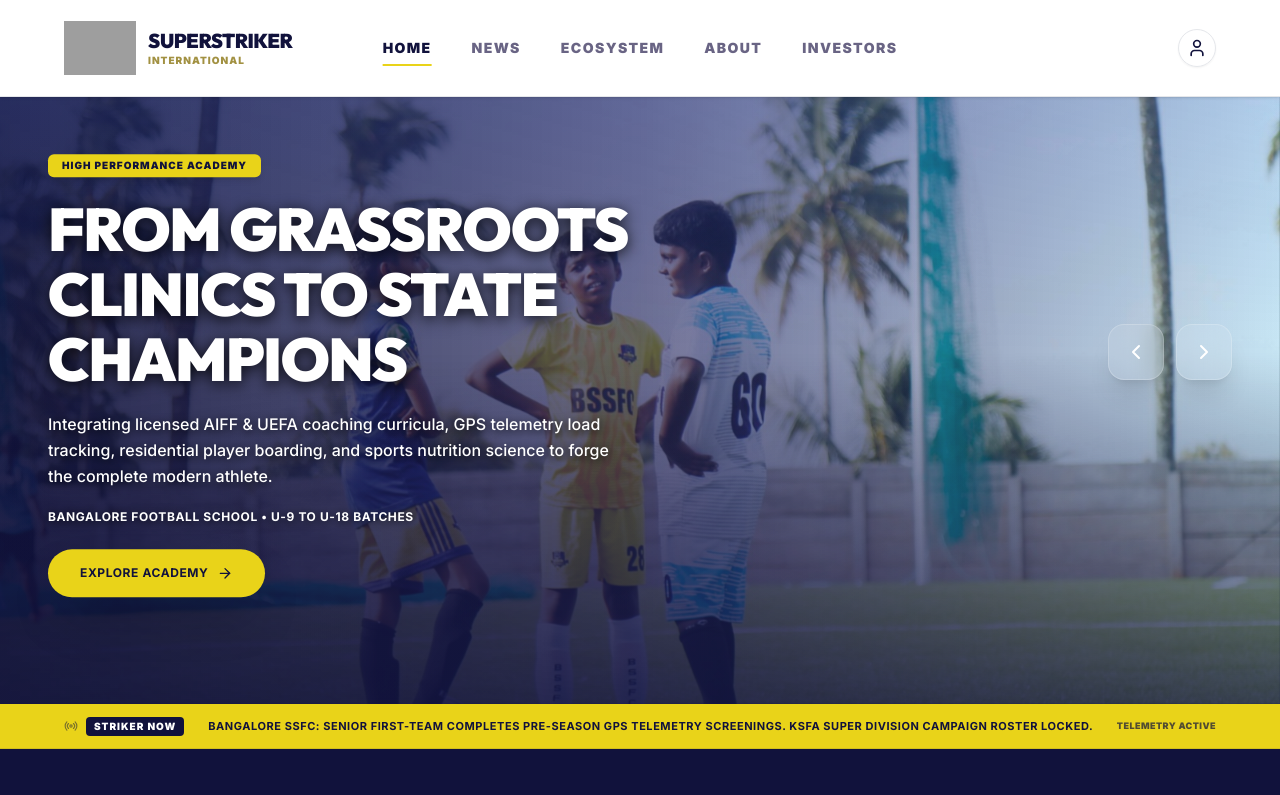
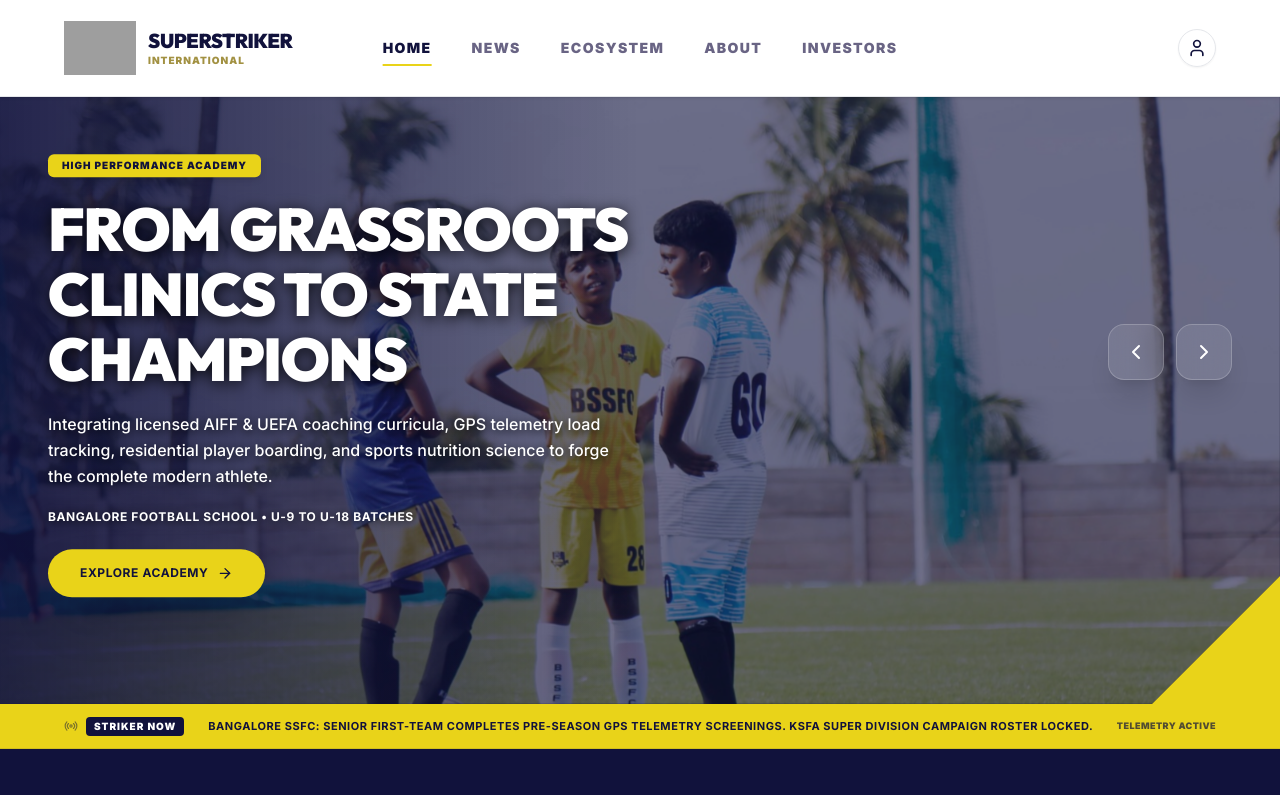
Before and after one commit to Shree-varshan-430/Super-Striker-International, a Next.js app: page / in a window 1280 px wide. Shown: the top 795 px of the page. Built offline with nearby package versions, Linux system fonts and the light colour scheme; grey boxes are pictures that could not be loaded.

Commit message:
style(hero): apply identical overlay and corner accent wedges from campus & infrastructure section

```diff
--- a/src/components/home/HeroCarousel.tsx
+++ b/src/components/home/HeroCarousel.tsx
@@ -111,11 +111,21 @@
         ))}
       </div>
 
-      {/* 2. Light Blue Accent Overlay for Crisp Text Contrast */}
-      <div className="absolute inset-0 bg-gradient-to-r from-[#11123c]/90 via-[#25265e]/65 to-[#38bdf8]/20 z-20 pointer-events-none" />
-      <div className="absolute inset-0 bg-gradient-to-t from-[#11123c]/75 via-transparent to-[#1e40af]/20 z-20 pointer-events-none" />
+      {/* 2. Campus & Infrastructure Exact Accent Overlay & Vignette */}
+      <div className="absolute inset-0 bg-[#11123c]/60 z-10" />
+      <div className="absolute inset-0 bg-gradient-to-r from-[#11123c]/80 via-transparent to-transparent z-15 pointer-events-none" />
 
-      {/* 3. Structured Main Content Container (Left-Aligned, Vertically Centered) */}
+      {/* 3. Brand Accent Corner Wedges on Bottom Right (Exact match with Campus & Infrastructure) */}
+      <div
+        className="absolute bottom-0 right-0 w-28 h-28 sm:w-36 sm:h-36 bg-[#11123c] pointer-events-none z-25 translate-x-2 translate-y-2 lg:block hidden"
+        style={{ clipPath: "polygon(100% 0, 100% 100%, 0 100%)" }}
+      />
+      <div
+        className="absolute bottom-0 right-0 w-24 h-24 sm:w-32 sm:h-32 bg-[#e9d319] pointer-events-none z-30 lg:block hidden"
+        style={{ clipPath: "polygon(100% 0, 100% 100%, 0 100%)" }}
+      />
+
+      {/* 4. Structured Main Content Container (Left-Aligned, Vertically Centered) */}
       <div className="max-w-7xl 2xl:max-w-[1440px] mx-auto w-full h-full px-4 sm:px-6 lg:px-10 xl:px-12 flex flex-col justify-center items-start pt-20 sm:pt-24 pb-8 sm:pb-12 relative z-30 pointer-events-none">
         <div className="w-full max-w-3xl relative min-h-[380px] sm:min-h-[420px] flex items-center">
           {HERO_SLIDES.map((slide, idx) => (
```
